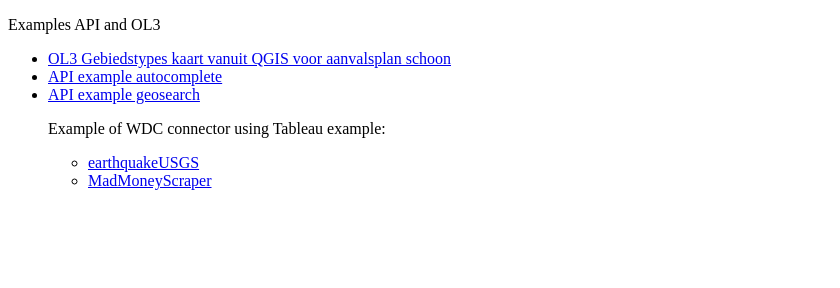
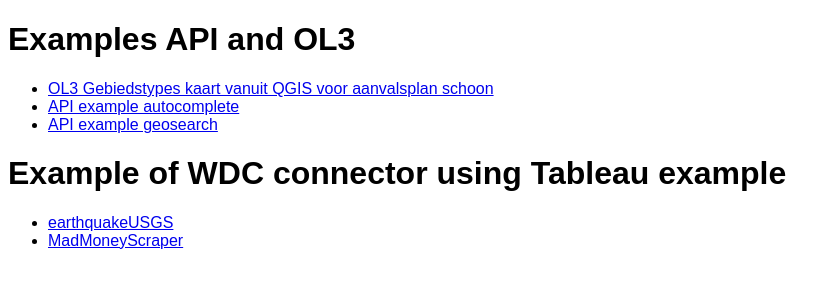
Before and after one commit to Lytrix/lytrix.github.io, a plain HTML site: page index.html in a window 1280 px wide. Shown: the whole page, without its empty margins (0-840 px from the left). Drawn offline with Linux system fonts and the light colour scheme.

Commit message:
changed font

```diff
--- a/index.html
+++ b/index.html
@@ -1,25 +1,32 @@
 <!DOCTYPE HTML PUBLIC "-//W3C//DTD HTML 4.01 Transitional//EN" "http://www.w3.org/TR/html4/loose.dtd">
 
 <html>
-
+<style>
+    body {
+        font-family: Arial, Helvetica, sans-serif !important;
+    }
+    h1 {
+        font-weight: bold;
+    }
+    </style>
 <head>
     <title>Live github repository's</title>
 </head>
 
 <body>
-   <p>Examples API and OL3
+   <h1>Examples API and OL3</h1>
     <ul>
       <li>
         <a href='gebiedstypes/index.html'>OL3 Gebiedstypes kaart vanuit QGIS voor aanvalsplan schoon</a>
       </li>
       <li>
-        <a href='html/autocomplete.html'>API example autocomplete</a>
+        <a href='api-examples/autocomplete.html'>API example autocomplete</a>
       </li>
             <li>
-        <a href='html/geosearch.html'>API example geosearch</a>
+        <a href='api-examples/geosearch.html'>API example geosearch</a>
       </li>
-    </p>
-    <p>Example of WDC connector using Tableau example:
+    </ul>
+  <h1>Example of WDC connector using Tableau example</h1>
     <ul>
       <li>
         <a href='html/earthquakeUSGS.html'>earthquakeUSGS</a>
@@ -27,7 +34,7 @@
       <li>
         <a href='html/MadMoneyScraper.html'>MadMoneyScraper</a>
       </li>
-    </p>
+
 </body>
 
 </html>
```
